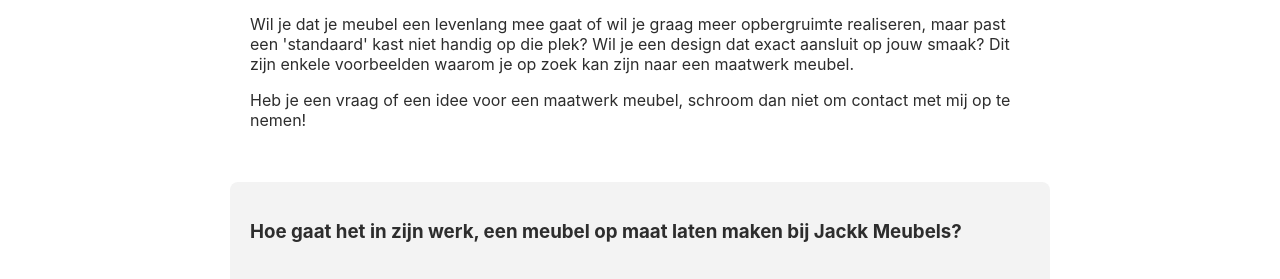
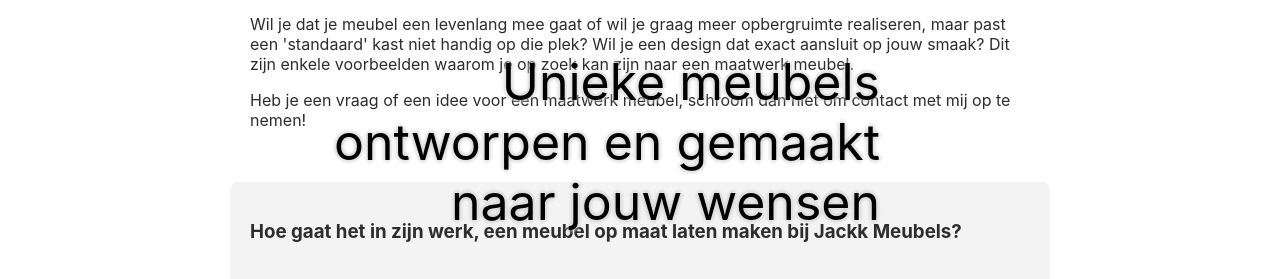
Before and after one commit to jackha/jackk-site, a React (Create React App) app: page / in a window 1280 px wide. Shown: the part 218-497 px from the top of the page. Built offline with nearby package versions, Linux system fonts and the light colour scheme.

Commit message:
Add slogan text on top of slider

```diff
--- a/src/App.css
+++ b/src/App.css
@@ -79,11 +79,23 @@ a:hover, a:active, a:focus {
   background-color: #c9f7b9;
 }
 
-
 @media screen and (orientation:landscape) {
   .rm-hero-slider > div {
     height: 100vh !important;
   }
+}
+
+.central-text {
+  position: absolute;
+  bottom: 430px;
+  right: 50px;
+  width: 300px;
+  font-size: 20px;
+  text-align: right;
+  text-shadow:
+    2px 0 rgba(200, 200, 200, 0.3), -2px 0 rgba(200, 200, 200, 0.3), 0 2px rgba(200, 200, 200, 0.3), 0 -2px rgba(200, 200, 200, 0.3),
+    1px 1px rgba(200, 200, 200, 0.3), -1px -1px rgba(200, 200, 200, 0.3), 1px -1px rgba(200, 200, 200, 0.3), -1px 1px rgba(200, 200, 200, 0.3);
+  z-index: 999;
 }
 
 @media only screen and (min-width: 800px) {
@@ -101,6 +113,17 @@ a:hover, a:active, a:focus {
     width: 200px;
     height: 200px;
   }
+
+  .central-text {
+    right: 400px;
+    width: 600px;
+    bottom: 350px;
+    font-size: 50px;
+    text-shadow:
+    4px 0 rgba(200, 200, 200, 0.2), -4px 0 rgba(200, 200, 200, 0.2), 0 4px rgba(200, 200, 200, 0.2), 0 -4px rgba(200, 200, 200, 0.2),
+    2px 2px rgba(200, 200, 200, 0.2), -2px -2px rgba(200, 200, 200, 0.2), 2px -2px rgba(200, 200, 200, 0.2), -2px 2px rgba(200, 200, 200, 0.2);
+  }
+
 }
 
 html {
--- a/src/App.js
+++ b/src/App.js
@@ -35,8 +35,8 @@ function App() {
             </button>
           </li>
         </ul>
-
       </Navbar>
+      <div className='central-text'>Unieke meubels ontworpen en gemaakt naar jouw wensen</div>
       <Slider />
       <CustomFurniture />
       <Process />
```
